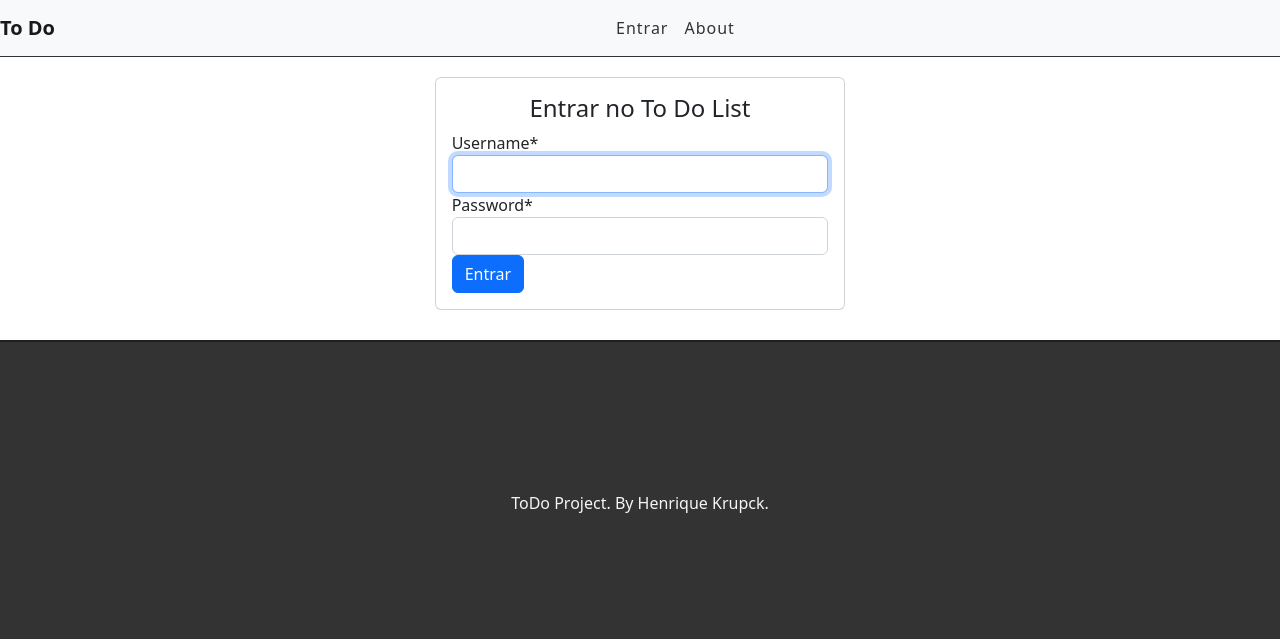
After one commit to Krupique/django-projects, a Django app: page /accounts/login/ in a window 1280 px wide. The commit adds this page. Shown: the top 639 px of the page. Run offline with Django 4.2, Linux system fonts and the light colour scheme; some libraries are stand-ins or nearby versions.

Commit message:
CHORE: Inserindo autenticação login e logout

```diff
--- a/00-projeto_todo/todo/tasks/static/css/style.css
+++ b/00-projeto_todo/todo/tasks/static/css/style.css
@@ -132,3 +132,9 @@ footer p {
     top: 50%;
     position: relative;
 }
+
+/* Login */
+
+.auth-card {
+    margin-bottom: 30px;
+}
--- a/00-projeto_todo/todo/tasks/templates/base.html
+++ b/00-projeto_todo/todo/tasks/templates/base.html
@@ -22,17 +22,30 @@
 
             <div class="collapse navbar-collapse" id="navbarSupportedContent">
               <ul class="navbar-nav mr-auto">
-                <li class="nav-item">
-                  <a class="nav-link" href="#">Tarefas</a>
-                </li>
+                {% if user.is_authenticated %}
+                  <li class="nav-item">
+                    <a class="nav-link" href="/">Tarefas</a>
+                  </li>
 
-                <li class="nav-item">
-                  <a class="nav-link" href="#">Users</a>
-                </li>
+                  <li class="nav-item">
+                    <a class="nav-link" href="#">Users</a>
+                  </li>
+                {% else %}
 
+                  <li class="nav-item">
+                    <a class="nav-link" href="/accounts/login">Entrar</a>
+                  </li>
+
+                {% endif %}
                 <li class="nav-item">
                   <a class="nav-link" href="#">About</a>
                 </li>
+
+                {% if user.is_authenticated %}
+                  <li class="nav-item">
+                    <a class="nav-link" href="/accounts/logout">Sair</a>
+                  </li>
+                {% endif %}
 
               </ul>
             </div>
--- /dev/null
+++ b/00-projeto_todo/todo/templates/registration/login.html
@@ -0,0 +1,28 @@
+{% extends 'base.html'%}
+{% load crispy_forms_tags %}
+
+{% block title %} Entrar no To Do List{% endblock %}
+
+{% block content %}
+
+<div class="row">
+    <div class="col-md-4 offset-md-4">
+        <div class="card auth-card">
+            <div class="card-body">
+                <h4 class="card-title text-center">Entrar no To Do List</h4>
+
+                <form method="POST">
+                    {% csrf_token %}
+                    <input type="hidden" name="next" value="{{ next }}">
+
+                    {{ form|crispy }}
+                    <button type="submit" class="btn btn-primary btn-block">Entrar</button>
+                </form>
+
+            </div>
+
+        </div>
+    </div>
+</div>
+
+{% endblock %}
--- a/00-projeto_todo/todo/todo/urls.py
+++ b/00-projeto_todo/todo/todo/urls.py
@@ -4,4 +4,5 @@ from django.urls import path, include
 urlpatterns = [
     path("admin/", admin.site.urls),
     path("", include('tasks.urls')),
+    path("accounts/", include('django.contrib.auth.urls')),
 ]
```
Also changed, not shown: 00-projeto_todo/todo/tasks/views.py (+6 -1 lines), 00-projeto_todo/todo/todo/settings.py (+5 -12 lines), 00-projeto_todo/todo/db.sqlite3.
